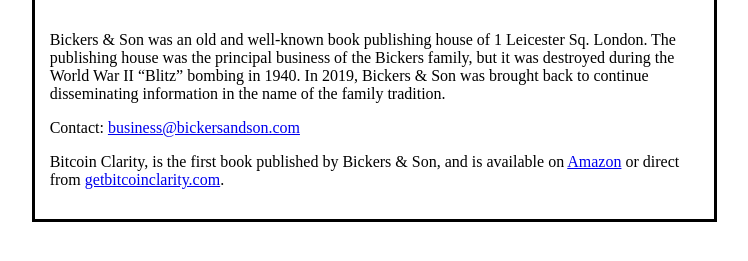
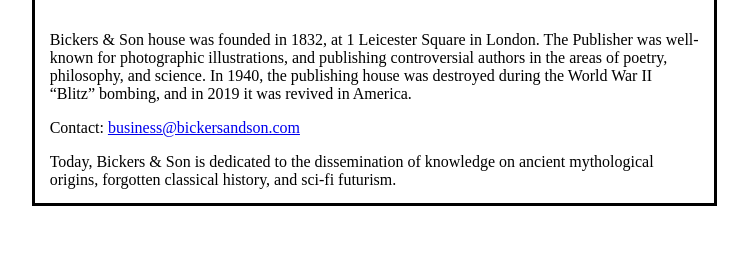
Before and after one commit to kiarafbickers/bickersandson.com, a plain HTML site: page index.html in a window 1280 px wide. Shown: the part 137-398 px from the top of the page, without its empty margins (1-749 px from the left). Drawn offline with Linux system fonts and the light colour scheme.

Commit message:
Update index.html

```diff
--- a/index.html
+++ b/index.html
@@ -8,14 +8,14 @@
         <h1 style="font-size:50px">Bickers & Son</h1>
       </header>
       <section>
-        <p>Bickers & Son was an old and well-known book publishing house of 1 Leicester Sq. London. The publishing house was the principal business of the Bickers family, but it was destroyed during the World War II “Blitz” bombing in 1940. In 2019, Bickers & Son was brought back to continue disseminating information in the name of the family tradition.</br></p>
+        <p>Bickers & Son house was founded in 1832, at 1 Leicester Square in London. The Publisher was well-known for photographic illustrations, and publishing controversial authors in the areas of poetry, philosophy, and science. In 1940, the publishing house was destroyed during the World War II “Blitz” bombing, and in 2019 it was revived in America.</br></p>
         <p></p></p>
       </section>
       <section>
         <p>Contact: <a href="mailto:business@bickersandson.com">business@bickersandson.com</a></p>
       </section>
       <footer>
-        <p>Bitcoin Clarity, is the first book published by Bickers & Son, and is available on <a href="https://www.amazon.com/Bitcoin-Clarity-Understanding-Kiara-Bickers/dp/1733871292#customerReviews">Amazon</a> or direct from <a href="https://getbitcoinclarity.sale/">getbitcoinclarity.com</a>.</p>
+        Today, Bickers & Son is dedicated to the dissemination of knowledge on ancient mythological origins, forgotten classical history, and sci-fi futurism.
       </footer>
       </div>
 </html>
```
